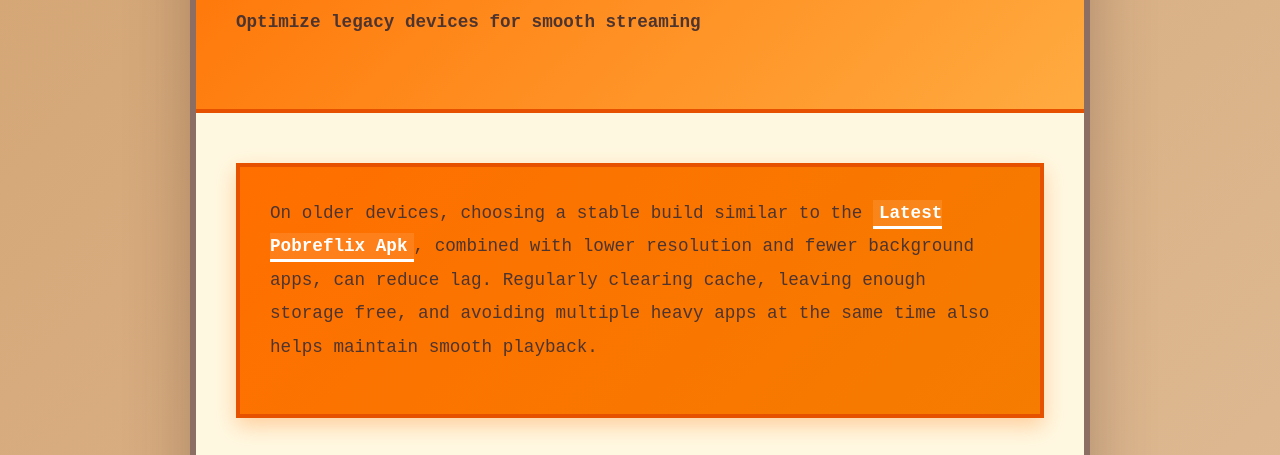
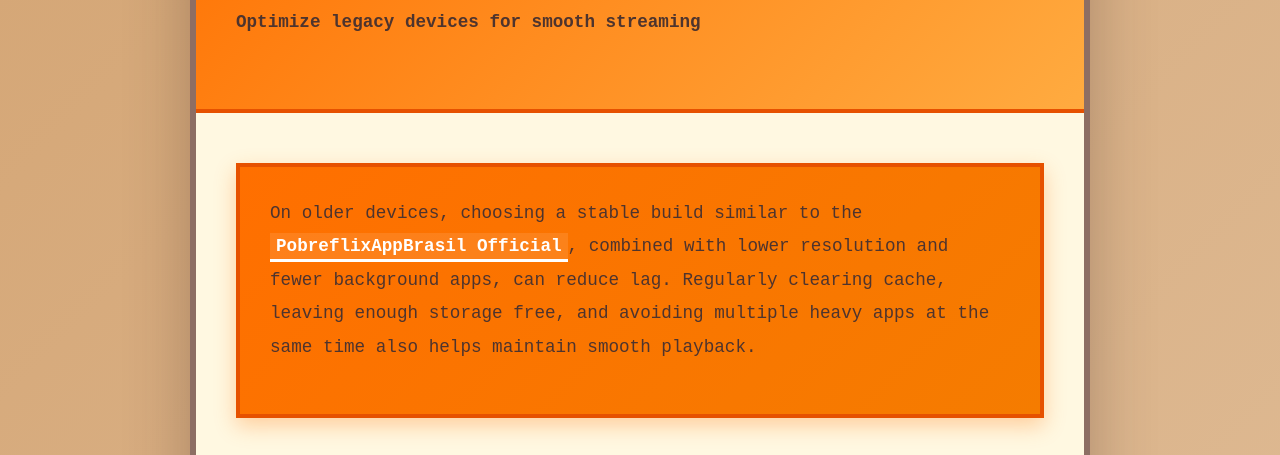
Before and after one commit to sangatechs/Phones-Without-Lag, a plain HTML site: page index.html in a window 1280 px wide. Shown: the part 228-683 px from the top of the page. Drawn offline with Linux system fonts and the light colour scheme.

Commit message:
Update index.html

```diff
--- a/index.html
+++ b/index.html
@@ -228,7 +228,7 @@
 
   <div class="content">
     <div class="intro-block">
-      <p>On older devices, choosing a stable build similar to the <a href="https://pobreflixappbrasil.com/">Latest Pobreflix Apk</a>, combined with lower resolution and fewer background apps, can reduce lag. Regularly clearing cache, leaving enough storage free, and avoiding multiple heavy apps at the same time also helps maintain smooth playback.</p>
+      <p>On older devices, choosing a stable build similar to the <a href="https://pobreflixappbrasil.com/">PobreflixAppBrasil Official</a>, combined with lower resolution and fewer background apps, can reduce lag. Regularly clearing cache, leaving enough storage free, and avoiding multiple heavy apps at the same time also helps maintain smooth playback.</p>
     </div>
 
     <h2>Understanding Older Device Limitations</h2>
```
